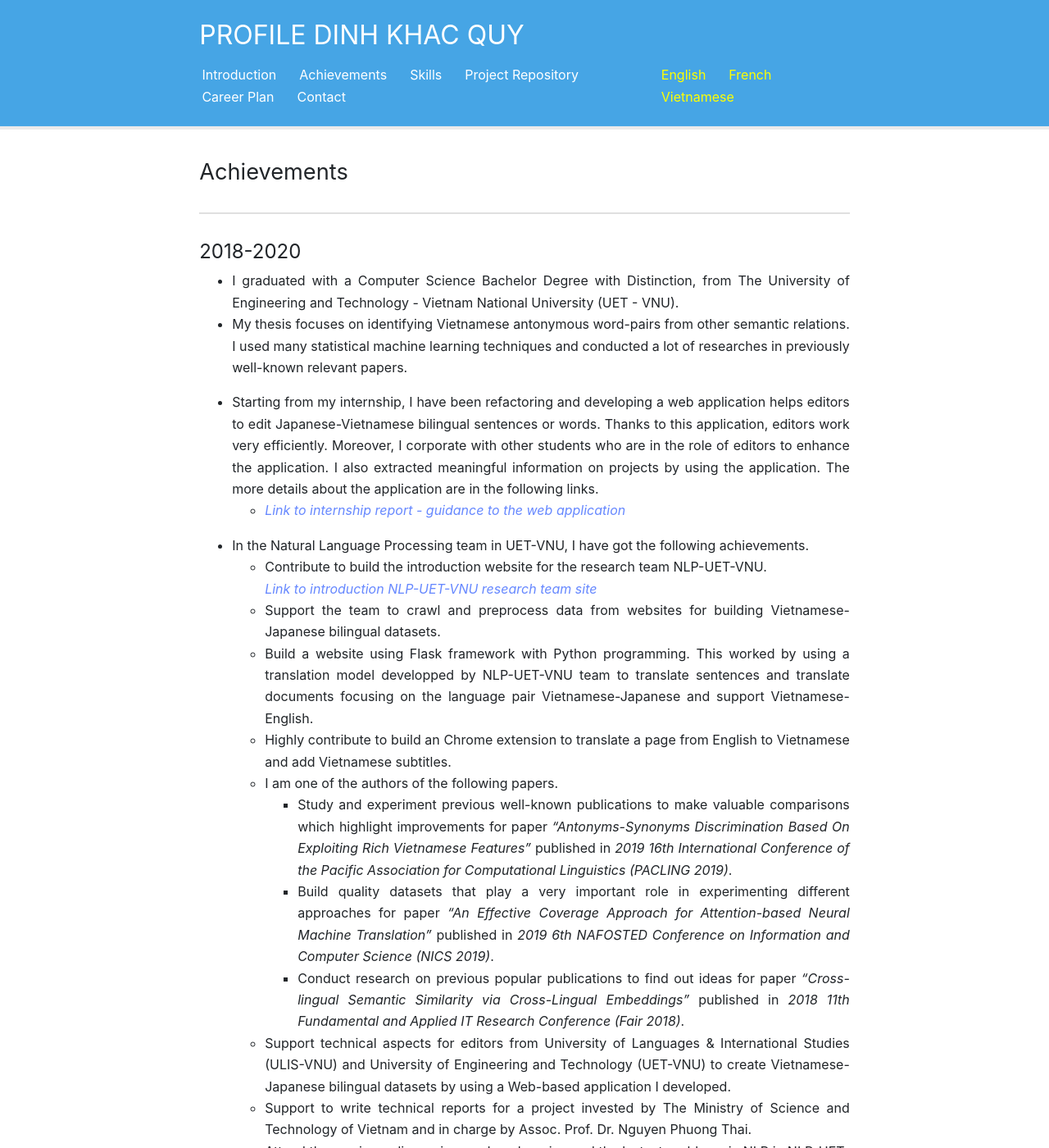
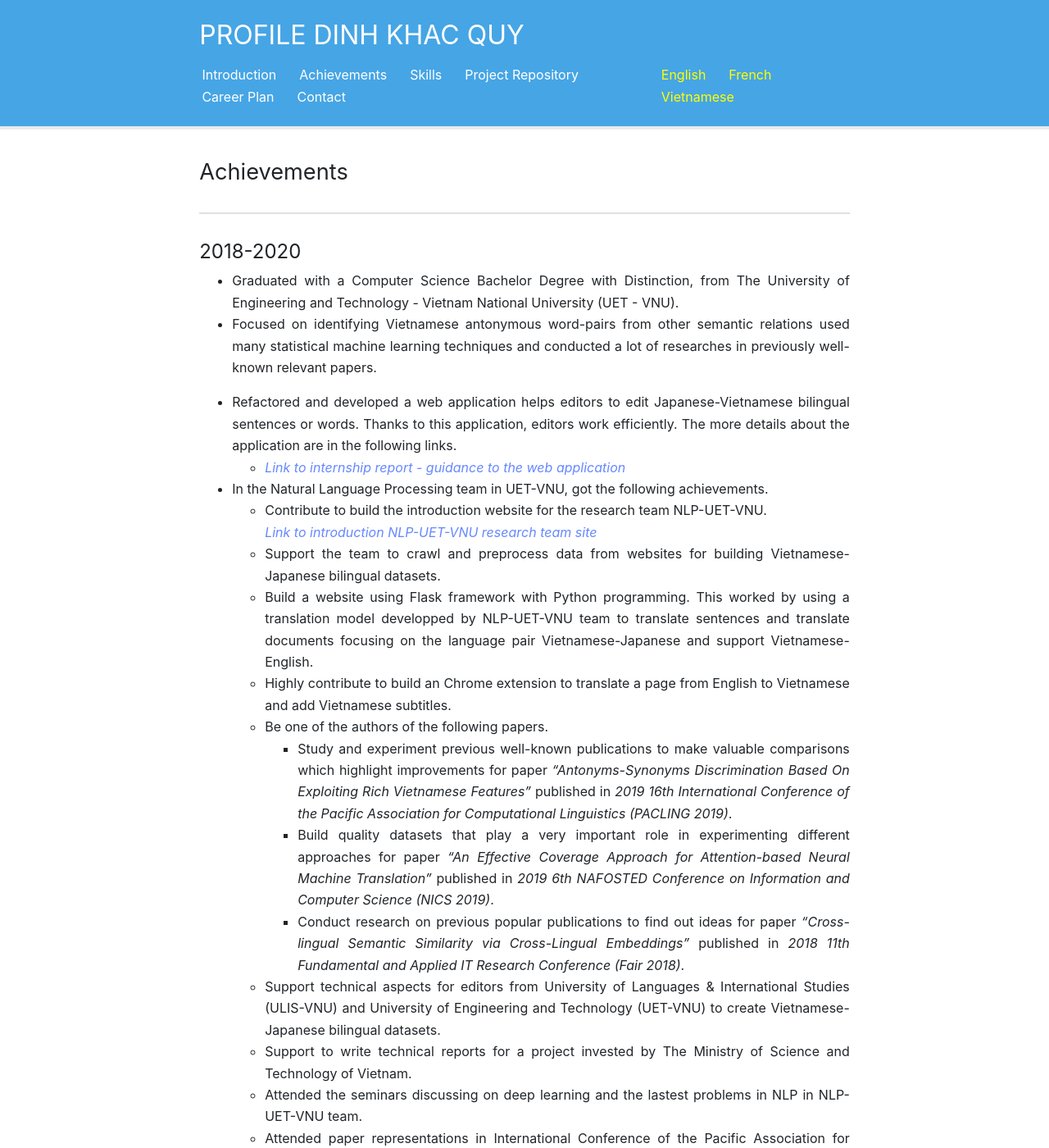
Before and after one commit to christianezeani/panthera-jekyll, a Jekyll site: the page built from en/Achievement.md, in a window 1280 px wide and 1400 px high. Shown: the whole window at 82% size. Built offline with Jekyll 4.4.1, drawn with Linux system fonts in a browser that asks for light colours; some of the changed text lies outside the part shown.

Commit message:
Update Achievement.md

```diff
--- a/en/Achievement.md
+++ b/en/Achievement.md
@@ -9,44 +9,40 @@ order: 1
 ---
 
 #### 2018-2020
-* I graduated with a Computer Science Bachelor Degree with Distinction, from The University of Engineering and Technology - Vietnam National University (UET - VNU).
-* My thesis focuses on identifying Vietnamese antonymous word-pairs from other semantic relations. I used many statistical machine learning techniques and conducted a lot of researches in previously well-known relevant papers.
+* Graduated with a Computer Science Bachelor Degree with Distinction, from The University of Engineering and Technology - Vietnam National University (UET - VNU).
+* Focused on identifying Vietnamese antonymous word-pairs from other semantic relations used many statistical machine learning techniques and conducted a lot of researches in previously well-known relevant papers.
 
-* Starting from my internship, I have been refactoring and developing a web application helps editors to edit Japanese-Vietnamese bilingual sentences or words. Thanks to this application, editors work very efficiently. Moreover, I corporate with other students who are in the role of editors to enhance the application. I also extracted meaningful information on projects by using the application. The more details about the application are in the following links.
+* Refactored and developed a web application helps editors to edit Japanese-Vietnamese bilingual sentences or words. Thanks to this application, editors work efficiently. The more details about the application are in the following links.
     * [*Link to internship report - guidance to the web application*](https://drive.google.com/file/d/1Y7XfaogJ1cKG2XfF1Vd-J0flC6VfjQtS/view?usp=sharing){:target="_blank"}
 
-<!-- * I am joining a Big Data class. -->
-* In the Natural Language Processing team in UET-VNU, I have got the following achievements.
+* In the Natural Language Processing team in UET-VNU, got the following achievements.
     * Contribute to build the introduction website for the research team NLP-UET-VNU.
       [*Link to introduction NLP-UET-VNU research team site*](https://uetnlp.github.io/en/Introduction/){:target="_blank"}
     * Support the team to crawl and preprocess data from websites for building Vietnamese-Japanese bilingual datasets.
     * Build a website using Flask framework with Python programming. This worked by using a translation model developped by NLP-UET-VNU team to translate sentences and translate documents focusing on the language pair Vietnamese-Japanese and support Vietnamese-English.
     <!-- [Link report - guidances of the app](https://nmtuet.ddnsfree.com/login_interface/){:target="_blank"} -->
     * Highly contribute to build an Chrome extension to translate a page from English to Vietnamese and add Vietnamese subtitles.
-    * I am one of the authors of the following papers.
+    * Be one of the authors of the following papers.
         * Study and experiment previous well-known publications to make valuable comparisons which highlight improvements for paper *"Antonyms-Synonyms Discrimination Based On Exploiting Rich Vietnamese Features"* published in *2019 16th International Conference of the Pacific Association for Computational Linguistics (PACLING 2019)*.
         * Build quality datasets that play a very important role in experimenting different approaches for paper *"An Effective Coverage Approach for Attention-based Neural Machine Translation"* published in *2019 6th NAFOSTED Conference on Information and Computer Science (NICS 2019)*.
         * Conduct research on previous popular publications to find out ideas for paper *"Cross-lingual Semantic Similarity via Cross-Lingual Embeddings"* published in *2018 11th Fundamental and Applied IT Research Conference (Fair 2018)*.
 
-    * Support technical aspects for editors from University of Languages & International Studies (ULIS-VNU) and University of Engineering and Technology (UET-VNU) to create Vietnamese-Japanese bilingual datasets by using a Web-based application I developed.
-    * Support to write technical reports for a project invested by The Ministry of Science and Technology of Vietnam and in charge by Assoc. Prof. Dr. Nguyen Phuong Thai.
-    * Attend the seminars discussing on deep learning and the lastest problems in NLP in NLP-UET-VNU team.
+    * Support technical aspects for editors from University of Languages & International Studies (ULIS-VNU) and University of Engineering and Technology (UET-VNU) to create Vietnamese-Japanese bilingual datasets.
+    * Support to write technical reports for a project invested by The Ministry of Science and Technology of Vietnam.
+    * Attended the seminars discussing on deep learning and the lastest problems in NLP in NLP-UET-VNU team.
     * Attended paper representations in International Conference of the Pacific Association for Computational Linguistics (PACLING 2019).
 
-* I completed a course during 40 hours about Blockchain Tezos with a certificate.
+* Completed a course during 40 hours about Blockchain Tezos with a certificate.
 ![](/Certificates/Tezos.jpg "Certificate Blockchain Tezos.")
 
 #### 2017-2018
-* I worked in a team of three people in a project about Automated Testing using C#. Afterward, based on this project, I achieved the 2nd prize in the Scientific Research Conference at the Faculty Information Technology UET-VNU with a certificate.
+* Worked in a team of three people in a project about Automated Testing using C#. Afterward, based on this project, I achieved the 2nd prize in the Scientific Research Conference at the Faculty Information Technology UET-VNU with a certificate.
 ![](/Certificates/Csharp.jpg "Certificate in the Scientific Research Conference at the Faculty Information Technology UET-VNU.")
 
 #### 2016-2017
-* I completed a course about Android application development of ITPlus with a certificate. Afterward, I completed an internship during four months about Android application development in a company.
+* Completed a course about Android application development of ITPlus with a certificate. Afterward, I completed an internship during four months about Android application development in a company.
 ![](/Certificates/android.jpg "Certificate Android application development of ITPlus.")
 
-#### 2015-2016
-* I achieved an encouragement scholarship in my school, UET-VNU.
-
 #### 2014-2015
-* I achieved the second prize in the contest of Informatics of Hai Phong city in Vietnam. I also got some scholarships related to it.
+* Achieved the second prize in the contest of Informatics of Hai Phong city in Vietnam.
 ![](/Certificates/grade_12.jpg "Certificate of the prize.")
```
